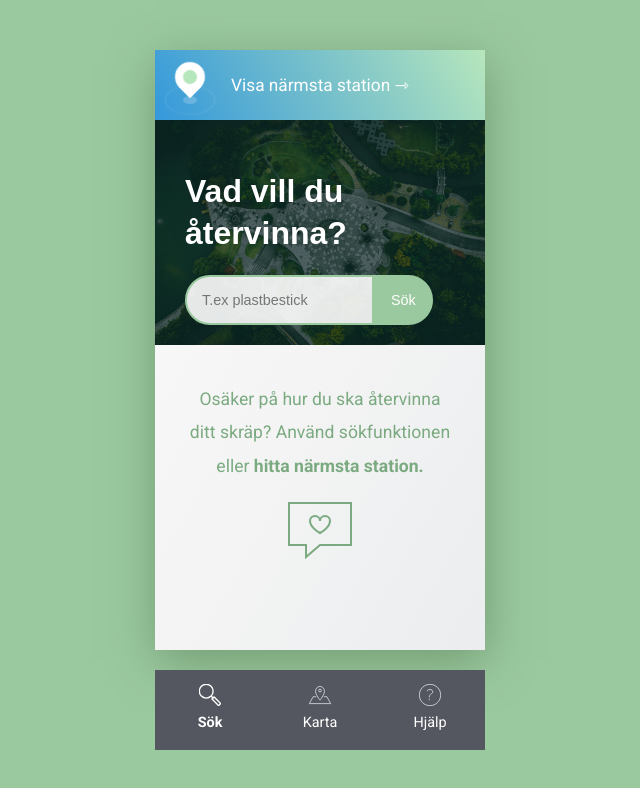
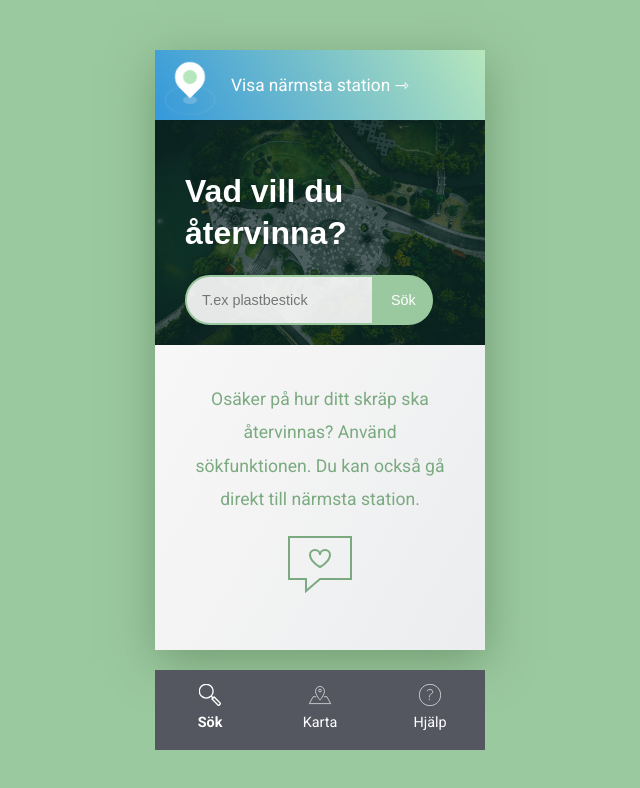
Before and after one commit to uddesson/atervinn-stan-prototype, a React (Create React App) app: page / in a window 1280 px wide. Shown: the top 788 px of the page, without its empty margins (320-960 px from the left). Built offline with nearby package versions, Linux system fonts and the light colour scheme; a web font is replaced by a local one.

Commit message:
Edit text for placeholder

```diff
--- a/src/components/Placeholder.js
+++ b/src/components/Placeholder.js
@@ -4,8 +4,11 @@ import HeartIcon from '../icons/basic_elaboration_message_heart.svg';
 function Placeholder(props) {
     return (
         <React.Fragment>
-            Osäker på hur du ska återvinna ditt skräp?
-            Använd sökfunktionen eller <span class="bold" data-txt="karta" onClick={props.toggleView}>hitta närmsta station.</span>
+            Osäker på hur ditt skräp ska återvinnas?
+            Använd sökfunktionen. Du kan också gå direkt till
+                <span class="link" data-txt="karta" onClick={props.toggleView}>
+                    <span> </span>närmsta station.
+                </span>
             <img
                 className="margin-top-large center block"
                 src={HeartIcon}
```
